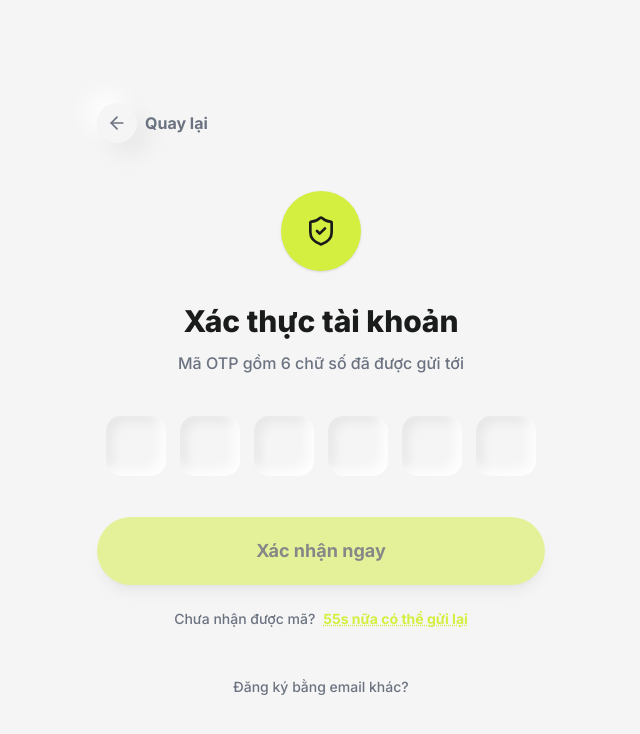
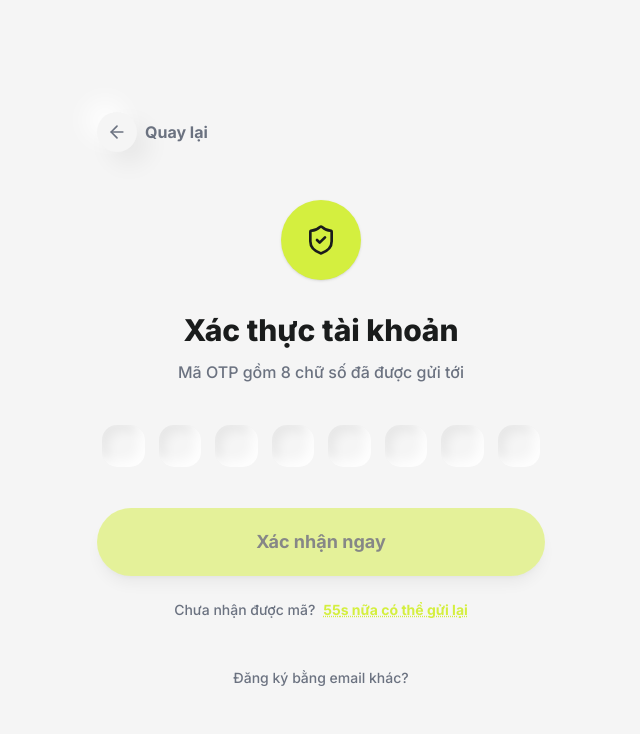
Before and after one commit to Leizjx/Pesse-Finance, a Next.js app: page /verify-otp in a window 1280 px wide. Shown: the top 734 px of the page, without its empty margins (319-959 px from the left). Built offline with nearby package versions, Linux system fonts and the light colour scheme; no server answers.

Commit message:
style: update otp input to 8 digits for compatibility

```diff
--- a/src/app/(auth)/verify-otp/VerifyOtpContent.tsx
+++ b/src/app/(auth)/verify-otp/VerifyOtpContent.tsx
@@ -13,7 +13,7 @@ export default function VerifyOtpContent() {
   const { verifyEmailOtp, isSubmitting, error, clearError } = useAuth();
 
   const email = searchParams.get("email") || "";
-  const [otp, setOtp] = useState(["", "", "", "", "", ""]);
+  const [otp, setOtp] = useState(["", "", "", "", "", "", "", ""]);
   const [timer, setTimer] = useState(60);
   const inputRefs = useRef<(HTMLInputElement | null)[]>([]);
 
@@ -34,7 +34,7 @@ export default function VerifyOtpContent() {
     setOtp(newOtp);
 
     // Auto-focus next input
-    if (value && index < 5) {
+    if (value && index < 7) {
       inputRefs.current[index + 1]?.focus();
     }
 
@@ -48,7 +48,7 @@ export default function VerifyOtpContent() {
   };
 
   const handlePaste = (e: React.ClipboardEvent) => {
-    const data = e.clipboardData.getData("text").substring(0, 6);
+    const data = e.clipboardData.getData("text").substring(0, 8);
     if (!/^\d+$/.test(data)) return;
 
     const newOtp = [...otp];
@@ -56,20 +56,20 @@ export default function VerifyOtpContent() {
       newOtp[i] = char;
     });
     setOtp(newOtp);
-    inputRefs.current[Math.min(data.length, 5)]?.focus();
+    inputRefs.current[Math.min(data.length, 7)]?.focus();
   };
 
   const handleSubmit = async (e?: React.FormEvent) => {
     e?.preventDefault();
     const token = otp.join("");
-    if (token.length !== 6) return;
+    if (token.length !== 8) return;
 
     await verifyEmailOtp(email, token);
   };
 
-  // Submit automatically when all 6 digits are filled
+  // Submit automatically when all 8 digits are filled
   useEffect(() => {
-    if (otp.join("").length === 6) {
+    if (otp.join("").length === 8) {
       handleSubmit();
     }
   }, [otp]);
@@ -97,7 +97,7 @@ export default function VerifyOtpContent() {
 
         <h2 className="text-3xl font-extrabold mb-3 text-center text-[var(--color-on-surface)]">Xác thực tài khoản</h2>
         <p className="text-[var(--color-on-surface-variant)] font-medium mb-10 text-center max-w-xs">
-          Mã OTP gồm 6 chữ số đã được gửi tới <br />
+          Mã OTP gồm 8 chữ số đã được gửi tới <br />
           <span className="text-[var(--color-on-surface)] font-bold">{email}</span>
         </p>
 
@@ -108,11 +108,11 @@ export default function VerifyOtpContent() {
             </div>
           )}
 
-          <div className="flex justify-between gap-2 md:gap-3 px-2">
+          <div className="grid grid-cols-4 md:flex md:justify-between gap-2 md:gap-3 px-1">
             {otp.map((digit, index) => (
               <div
                 key={index}
-                className="flex-1 aspect-square neumorphic-pressed rounded-2xl flex items-center justify-center border border-transparent focus-within:border-[var(--color-primary)]/50 transition-all"
+                className="aspect-square neumorphic-pressed rounded-xl md:rounded-2xl flex items-center justify-center border border-transparent focus-within:border-[var(--color-primary)]/50 transition-all"
               >
                 <input
                   ref={(el) => { inputRefs.current[index] = el; }}
@@ -123,7 +123,7 @@ export default function VerifyOtpContent() {
                   onChange={(e) => handleChange(index, e.target.value)}
                   onKeyDown={(e) => handleKeyDown(index, e)}
                   onPaste={index === 0 ? handlePaste : undefined}
-                  className="w-full h-full bg-transparent text-center text-2xl font-black text-[var(--color-on-surface)] outline-none"
+                  className="w-full h-full bg-transparent text-center text-xl md:text-2xl font-black text-[var(--color-on-surface)] outline-none"
                 />
               </div>
             ))}
@@ -132,7 +132,7 @@ export default function VerifyOtpContent() {
           <div className="flex flex-col items-center gap-6">
             <motion.button
               type="submit"
-              disabled={isSubmitting || otp.join("").length !== 6}
+              disabled={isSubmitting || otp.join("").length !== 8}
               whileHover={{ scale: 1.02 }}
               whileTap={{ scale: 0.98 }}
               className="w-full bg-[var(--color-primary)] text-[var(--color-on-surface)] font-bold py-5 rounded-full shadow-lg disabled:opacity-50 disabled:cursor-not-allowed text-lg"
```
